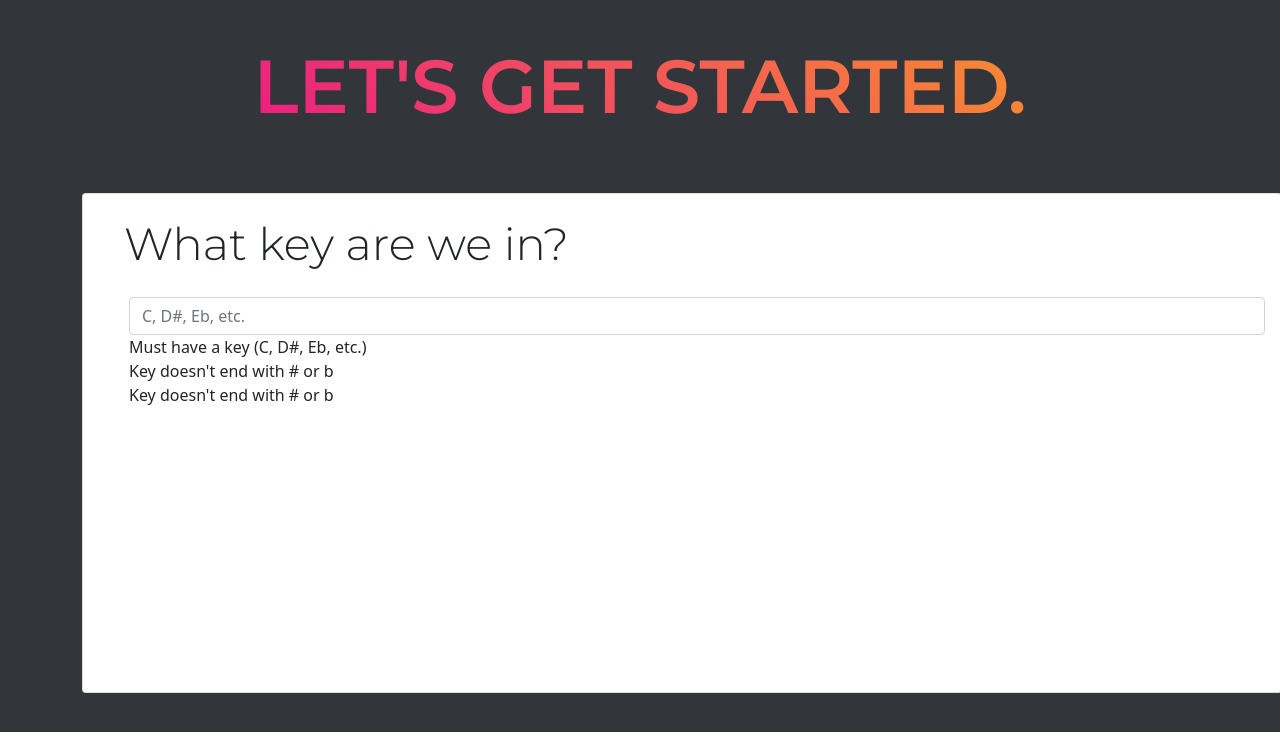
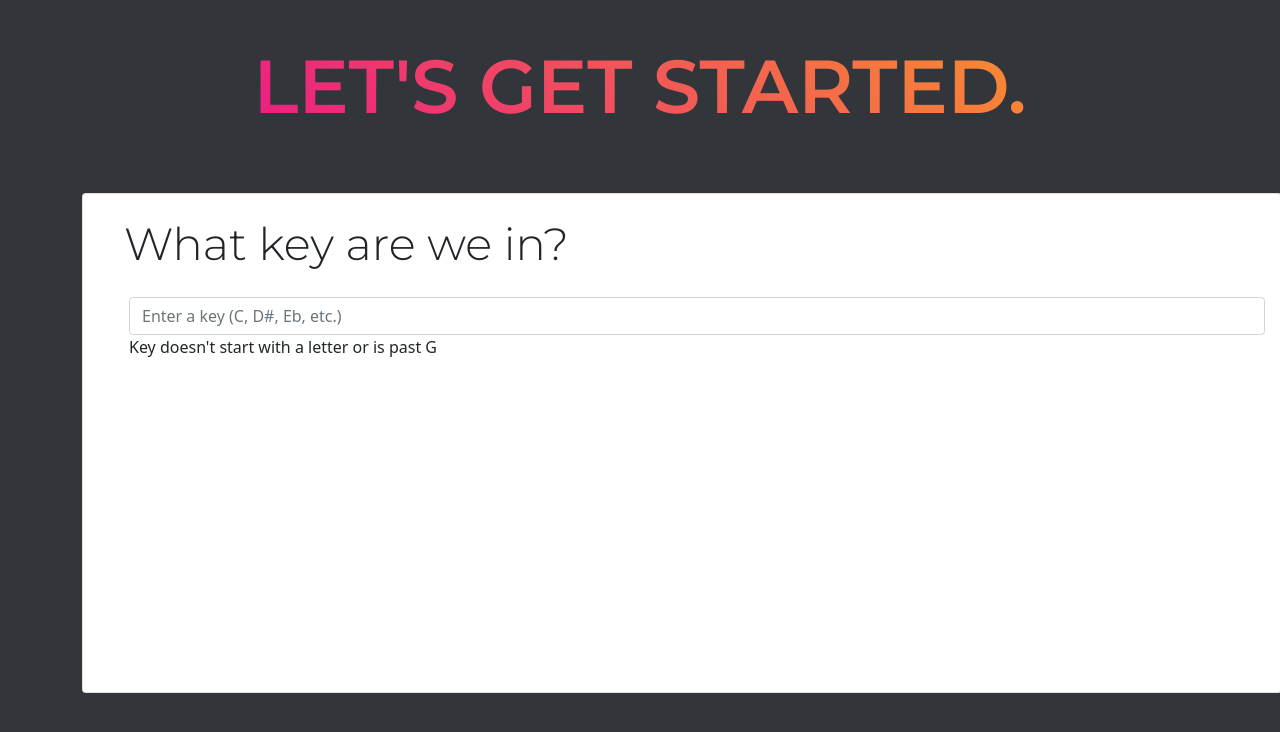
Before and after one commit to nateharrell123/Melody-Maker, a Vue app in the folder melody-maker/: page /#/ in a window 1280 px wide. Shown: the top 732 px of the page. Built offline with nearby package versions, Linux system fonts and the light colour scheme.

Commit message:
works kinda

```diff
--- a/melody-maker/src/components/MelodyCard.vue
+++ b/melody-maker/src/components/MelodyCard.vue
@@ -6,11 +6,10 @@
           <span class="key-title">What key are we in?</span>
           <div class="key-select">
             <div class="form-group" :class="{ 'form-group--error': $v.key.$error }">
-                <b-form-input class="form__input" id="key-text" maxlength="2" placeholder="C, D#, Eb, etc." v-model.trim="$v.key.$model"/>
+                <b-form-input class="form__input" id="key-text" maxlength="2" placeholder="Enter a key (C, D#, Eb, etc.)" v-model.trim="$v.key.$model"/>
             </div>
-            <div class="error" v-if="!$v.key.required">Must have a key (C, D#, Eb, etc.)</div>
-            <div class="error" v-if="!$v.key.endCharValidation">Key doesn't end with # or b</div>
-            <div class="error" v-if="!$v.key.startCharValidation">Key doesn't end with # or b</div>
+            <div class="error" v-if="!$v.key.startCharValidation">Key doesn't start with a letter or is past G</div>
+            <div class="error" v-if="!$v.key.endCharValidation && $v.key.required">Key doesn't end with # or b</div>
           </div>
         </div>
       </b-card>
@@ -22,7 +21,10 @@
 import { required } from 'vuelidate/lib/validators'
 
 const startCharValidation = (key) => {
-  if (!key.charAt(0).match(/^[a-hA-H]+$/)) {
+  if (key.indexOf(' ') >= 0) {
+    return true;
+  }
+  else if (!key.charAt(0).match(/^[a-hA-H]+$/)) { // THIS WORKS
     console.log("key does not start with a letter or is past G")
     return false;
   }
@@ -40,7 +42,7 @@ const endCharValidation = (key) => {
       return true;
     }
   }
-  return false;
+  else return true;
 }
 
 export default {
```
